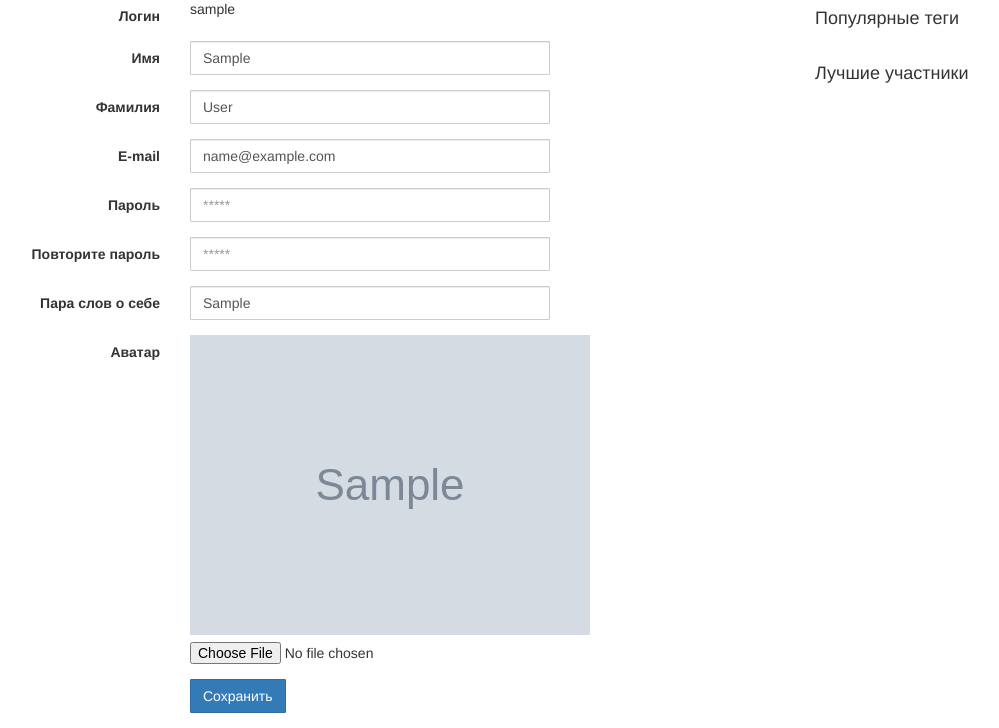
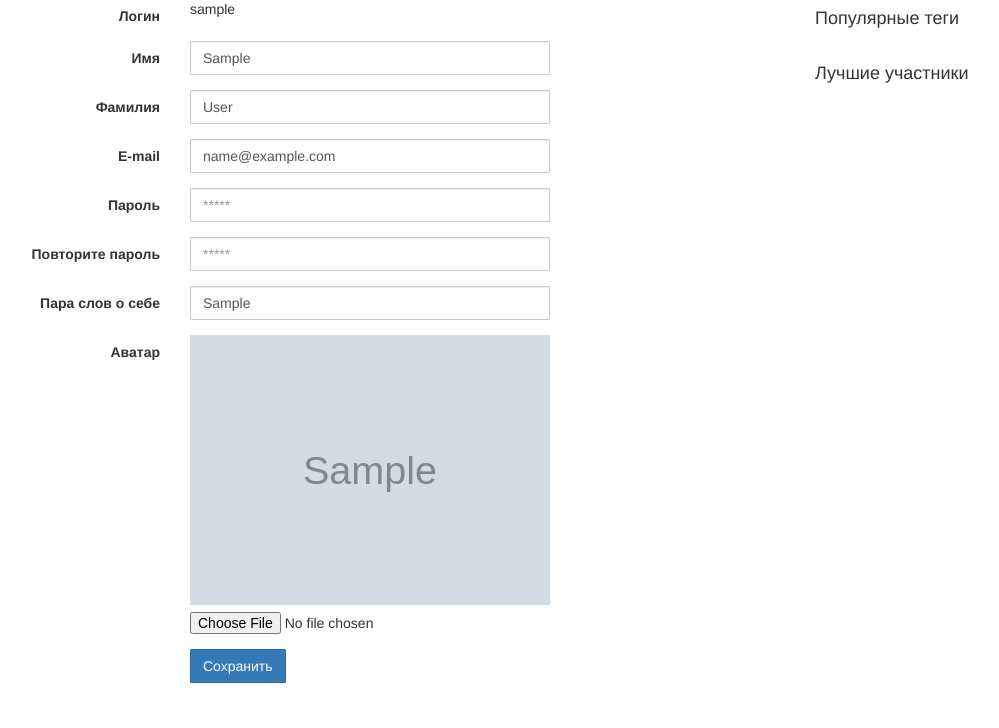
Before and after one commit to nksoff/archive__ask_slimov, a Django app: page /profile/edit in a window 1280 px wide. Shown: the part 161-889 px from the top of the page, without its empty margins (75-1074 px from the left). After the commit the page ends 844 px from the top, so only its background shows below. Run offline with Django 3.2, Linux system fonts and the light colour scheme; a user stored in the database is signed in; tables that the repository leaves empty hold one stand-in row (values such as "Sample post"); grey boxes marked "Sample" are stand-in pictures; some libraries are stand-ins or nearby versions.

Commit message:
fix max-width pf avatart in profile edit

```diff
--- a/ask_slimov/templates/form_profile_edit.html
+++ b/ask_slimov/templates/form_profile_edit.html
@@ -25,7 +25,7 @@
                 <label for="{{ field.name }}" class="col-sm-3 control-label">{{ field.label }}</label>
                 <div class="col-sm-6">
                     {% if field.name == 'avatar' %}
-                        <img src="{{ u.profile.avatar.url }}" class="" />
+                        <img src="{{ u.profile.avatar.url }}" class="" style="max-width: 100%" />
                     {% endif %}
                     {{ field }}
                     {% if field.errors %} {% for e in field.errors %}{{ e }}{% endfor %}
```
